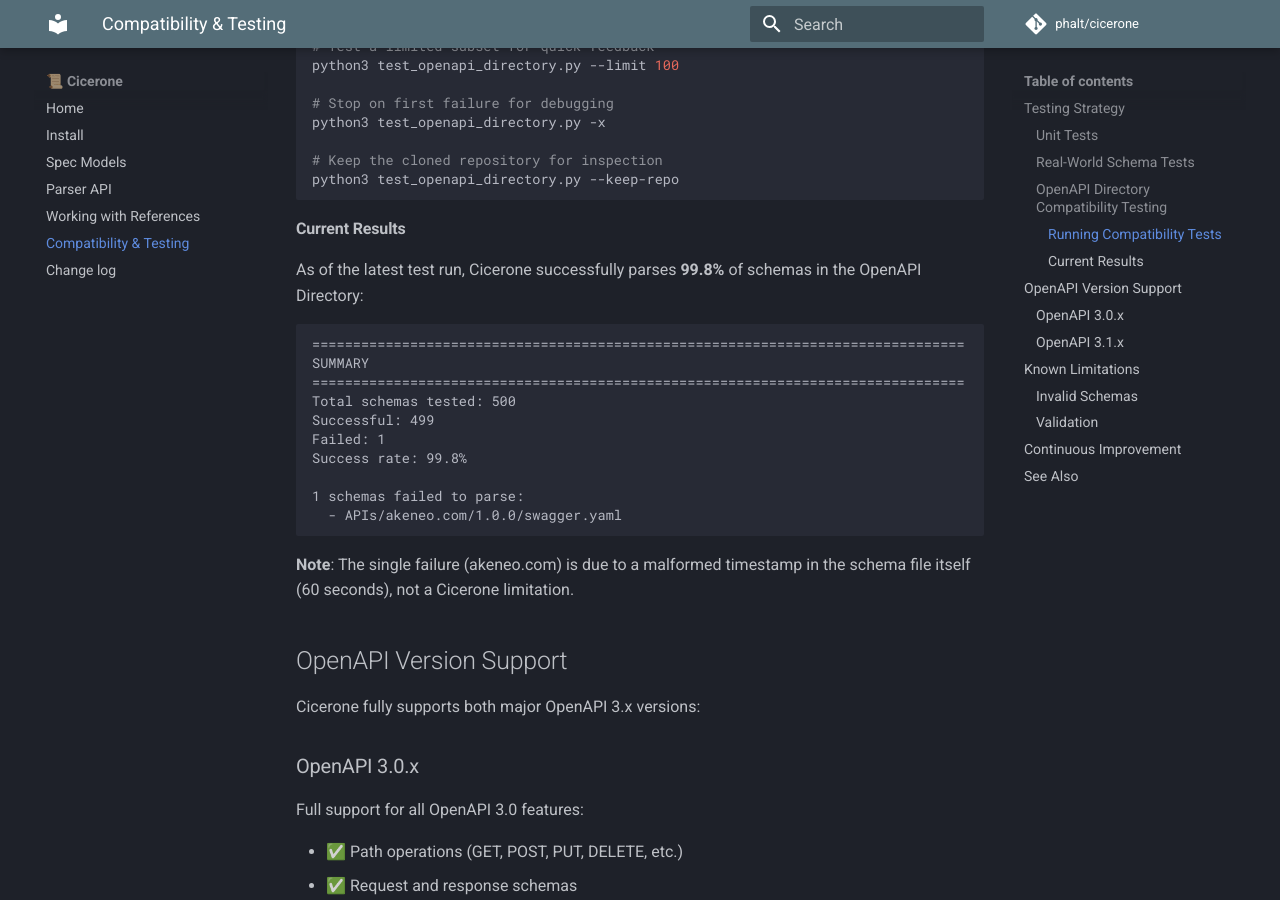
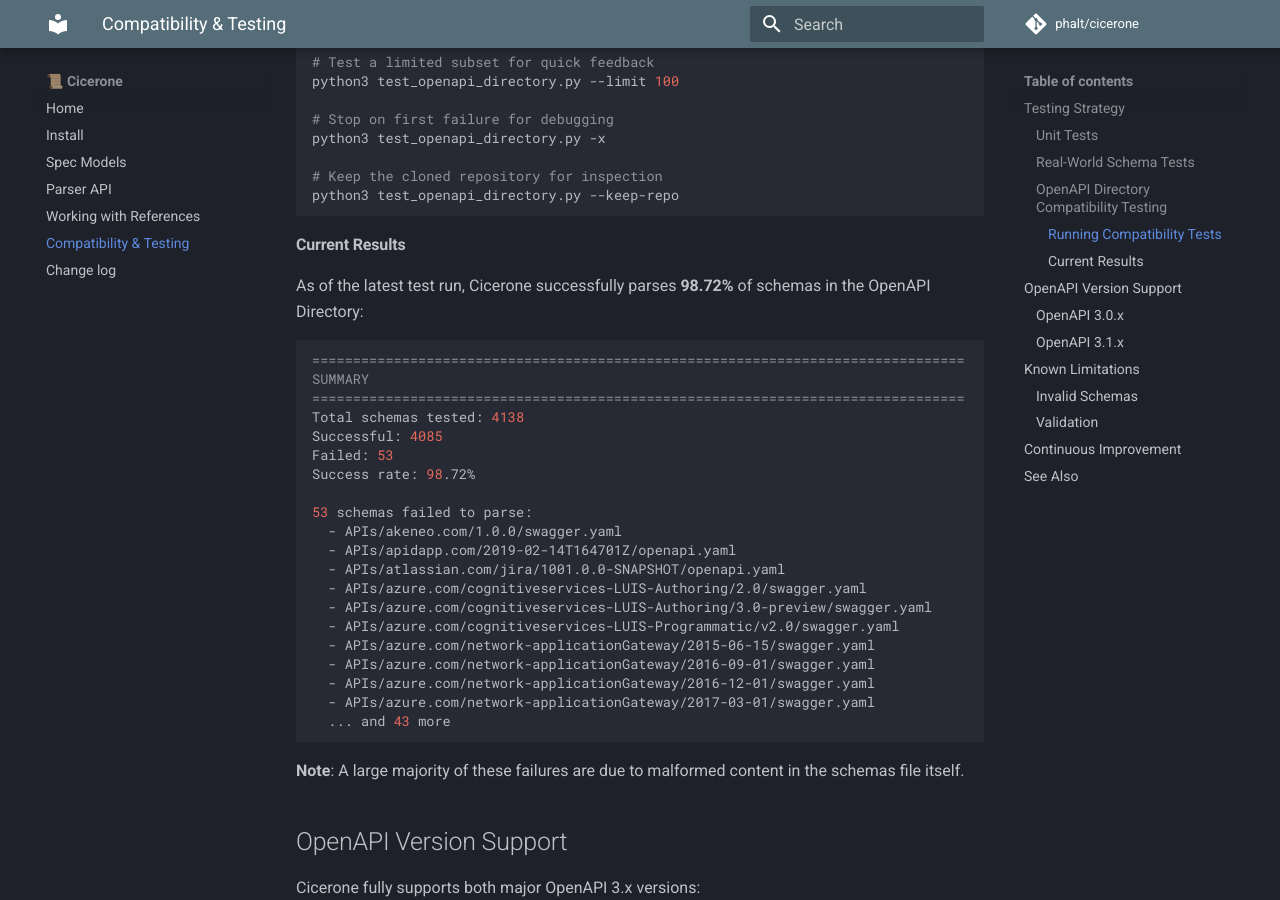
Before and after one commit to phalt/cicerone, an MkDocs documentation site: the page built from docs/compatibility.md, in a window 1280 px wide and 900 px high, scrolled down 1484 px. Built offline with MkDocs 1.6.1 and Material for MkDocs 9.7.7, drawn with Linux system fonts in a browser that asks for light colours; comment, search, counter and statistics services are not loaded; some of the changed text lies outside the part shown.

Commit message:
Update docs

````diff
--- a/docs/compatibility.md
+++ b/docs/compatibility.md
@@ -1,6 +1,8 @@
 # Compatibility & Testing
 
-Cicerone is rigorously tested to ensure it works with real-world OpenAPI schemas. We use multiple layers of testing to validate compatibility across a wide range of specifications.
+Cicerone is rigorously tested to ensure it works with real-world OpenAPI schemas.
+
+We use multiple layers of testing to validate compatibility across a wide range of specifications.
 
 ## Testing Strategy
 
@@ -61,22 +63,32 @@
 
 #### Current Results
 
-As of the latest test run, Cicerone successfully parses **99.8%** of schemas in the OpenAPI Directory:
+As of the latest test run, Cicerone successfully parses **98.72%** of schemas in the OpenAPI Directory:
 
-```
+```sh
 ================================================================================
 SUMMARY
 ================================================================================
-Total schemas tested: 500
-Successful: 499
-Failed: 1
-Success rate: 99.8%
+Total schemas tested: 4138
+Successful: 4085
+Failed: 53
+Success rate: 98.72%
 
-1 schemas failed to parse:
+53 schemas failed to parse:
   - APIs/akeneo.com/1.0.0/swagger.yaml
+  - APIs/apidapp.com/2019-02-14T164701Z/openapi.yaml
+  - APIs/atlassian.com/jira/1001.0.0-SNAPSHOT/openapi.yaml
+  - APIs/azure.com/cognitiveservices-LUIS-Authoring/2.0/swagger.yaml
+  - APIs/azure.com/cognitiveservices-LUIS-Authoring/3.0-preview/swagger.yaml
+  - APIs/azure.com/cognitiveservices-LUIS-Programmatic/v2.0/swagger.yaml
+  - APIs/azure.com/network-applicationGateway/2015-06-15/swagger.yaml
+  - APIs/azure.com/network-applicationGateway/2016-09-01/swagger.yaml
+  - APIs/azure.com/network-applicationGateway/2016-12-01/swagger.yaml
+  - APIs/azure.com/network-applicationGateway/2017-03-01/swagger.yaml
+  ... and 43 more
 ```
 
-**Note**: The single failure (akeneo.com) is due to a malformed timestamp in the schema file itself (60 seconds), not a Cicerone limitation.
+**Note**: A large majority of these failures are due to malformed content in the schemas file itself.
 
 ## OpenAPI Version Support
 
````
